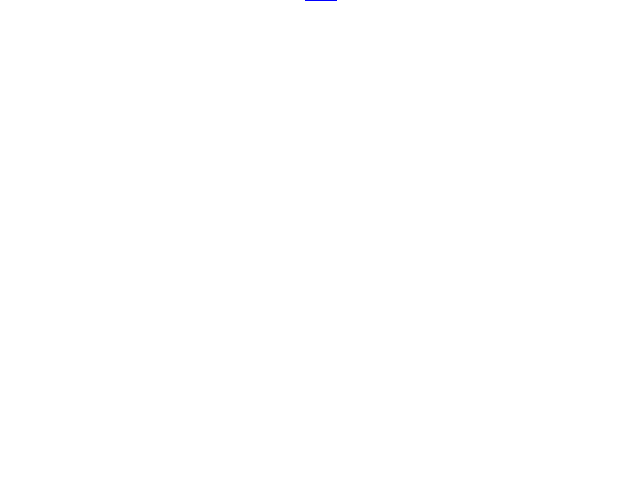
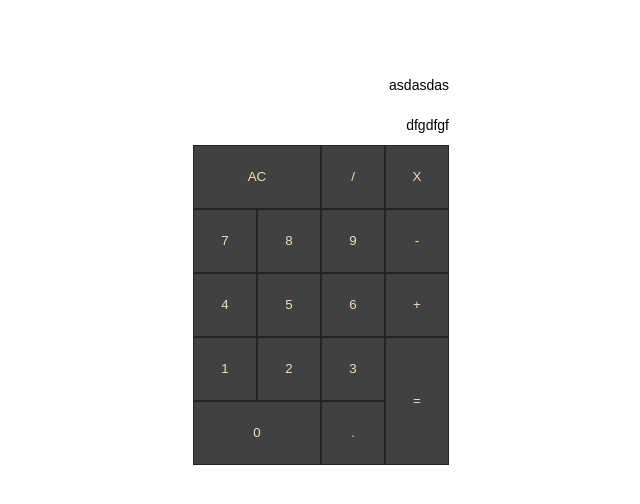
Before and after one commit to GuidoGlielmi/React-exercises, a React (Create React App) app: page / in a window 1280 px wide. Shown: the part 1508-2012 px from the top of the page, without its empty margins (319-959 px from the left). Before the commit the page ends 1589 px from the top, so only its background shows below. Built offline with nearby package versions, Linux system fonts and the light colour scheme; no server answers.

Commit message:
Created calculator UI with CalculatorButton shared component

```diff
--- a/src/App.js
+++ b/src/App.js
@@ -1,4 +1,5 @@
 import './App.css';
+import Calculator from './calculator/Calculator';
 import { DrumMachine } from './drum-machine/DrumMachine';
 import { RandomQuoteGenerator } from './random-quote-generator/RandomQuoteGenerator';
 import { Game } from './tic-tac-toe/Game';
@@ -8,6 +9,7 @@
       <Game />
       <RandomQuoteGenerator />
       <DrumMachine />
+      <Calculator />
     </>
   );
 }
--- /dev/null
+++ b/src/calculator/Calculator.jsx
@@ -0,0 +1,70 @@
+import React, { Component } from 'react';
+import CalculatorButton from '../shared/components/buttons/CalculatorButton';
+import styles from './Calculator.module.css';
+class Calculator extends Component {
+  render() {
+    return (
+      <div className={styles.calculator}>
+        <div className={styles.screen}>
+          <div className={styles.calculation}>asdasdas</div>
+          <div className={styles.enteredValue}>dfgdfgf</div>
+        </div>
+        <div className={styles.keyboard}>
+          <div className={styles.allClear}>
+            <CalculatorButton>AC</CalculatorButton>
+          </div>
+          <div className={styles.divide}>
+            <CalculatorButton>/</CalculatorButton>
+          </div>
+          <div className={styles.multiply}>
+            <CalculatorButton>X</CalculatorButton>
+          </div>
+          <div className={styles.seven}>
+            <CalculatorButton>7</CalculatorButton>
+          </div>
+          <div className={styles.eight}>
+            <CalculatorButton>8</CalculatorButton>
+          </div>
+          <div className={styles.nine}>
+            <CalculatorButton>9</CalculatorButton>
+          </div>
+          <div className={styles.minus}>
+            <CalculatorButton>-</CalculatorButton>
+          </div>
+          <div className={styles.four}>
+            <CalculatorButton>4</CalculatorButton>
+          </div>
+          <div className={styles.five}>
+            <CalculatorButton>5</CalculatorButton>
+          </div>
+          <div className={styles.six}>
+            <CalculatorButton>6</CalculatorButton>
+          </div>
+          <div className={styles.plus}>
+            <CalculatorButton>+</CalculatorButton>
+          </div>
+          <div className={styles.one}>
+            <CalculatorButton>1</CalculatorButton>
+          </div>
+          <div className={styles.two}>
+            <CalculatorButton>2</CalculatorButton>
+          </div>
+          <div className={styles.three}>
+            <CalculatorButton>3</CalculatorButton>
+          </div>
+          <div className={styles.cero}>
+            <CalculatorButton>0</CalculatorButton>
+          </div>
+          <div className={styles.dot}>
+            <CalculatorButton>.</CalculatorButton>
+          </div>
+          <div className={styles.equal}>
+            <CalculatorButton>=</CalculatorButton>
+          </div>
+        </div>
+      </div>
+    );
+  }
+}
+
+export default Calculator;
--- /dev/null
+++ b/src/calculator/Calculator.module.css
@@ -0,0 +1,88 @@
+.calculator {
+  margin: 10vh;
+}
+.screen {
+  display: flex;
+  flex-direction: column;
+}
+.calculation,
+.enteredValue {
+  align-self: flex-end;
+  line-height: 5vh;
+}
+.keyboard {
+  display: grid;
+  grid-template-columns: repeat(4, 5vw);
+  grid-template-rows: repeat(5, 5vw);
+}
+
+.allClear {
+  grid-column: 1 / 3;
+  /* grid-row: 1; // default */
+  background: red;
+}
+.divide {
+  grid-column: 3;
+}
+.multiply {
+  grid-column: 4;
+}
+
+.seven {
+  grid-row: 2;
+}
+.eight {
+  grid-column: 2;
+  grid-row: 2;
+}
+.nine {
+  grid-column: 3;
+  grid-row: 2;
+}
+.minus {
+  grid-column: 4;
+  grid-row: 2;
+}
+
+.four {
+  grid-row: 3;
+}
+.five {
+  grid-column: 2;
+  grid-row: 3;
+}
+.six {
+  grid-column: 3;
+  grid-row: 3;
+}
+.plus {
+  grid-column: 4;
+  grid-row: 3;
+}
+
+.one {
+  grid-row: 4;
+}
+.two {
+  grid-column: 2;
+  grid-row: 4;
+}
+.three {
+  grid-column: 3;
+  grid-row: 4;
+}
+
+.cero {
+  grid-row: 5;
+  grid-column: 1 / 3;
+}
+.dot {
+  grid-column: 3;
+  grid-row: 5;
+}
+
+.equal {
+  grid-column: 4;
+  grid-row: 4 / 6;
+  background: blue;
+}
--- /dev/null
+++ b/src/shared/components/buttons/CalculatorButton.jsx
@@ -0,0 +1,32 @@
+import React, { Component } from 'react';
+import { CSSTransition } from 'react-transition-group';
+import buttonPressStyles from '../../transitions/button-press/button-press.module.css';
+import styles from './CalculatorButton.module.css';
+export default class CalculatorButton extends Component {
+  constructor(props) {
+    super(props);
+    this.state = { pressed: false };
+    this.press = this.press.bind(this);
+    this.unpress = this.unpress.bind(this);
+  }
+  press() {
+    this.setState({ pressed: true });
+    !this.props.disabled && this.props.action();
+  }
+  unpress() {
+    this.setState({ pressed: false });
+  }
+  render() {
+    return (
+      <CSSTransition
+        in={this.state.pressed} //begins in false
+        timeout={100}
+        classNames={{ ...buttonPressStyles }}
+      >
+        <button className={styles.button} onPointerDown={this.press} onPointerUp={this.unpress}>
+          {this.props.children}
+        </button>
+      </CSSTransition>
+    );
+  }
+}
--- /dev/null
+++ b/src/shared/components/buttons/CalculatorButton.module.css
@@ -0,0 +1,8 @@
+.button {
+  width: 100%;
+  height: 100%;
+  border: 0.5px solid rgb(35, 35, 35);
+  border-radius: none;
+  background: rgb(65, 65, 65);
+  color: wheat;
+}
```
Also changed, not shown: src/shared/components/buttons/PadButton.jsx (renamed from src/shared/components/button/PadButton.jsx), src/shared/components/buttons/PadButton.module.css (renamed from src/shared/components/button/PadButton.module.css).
